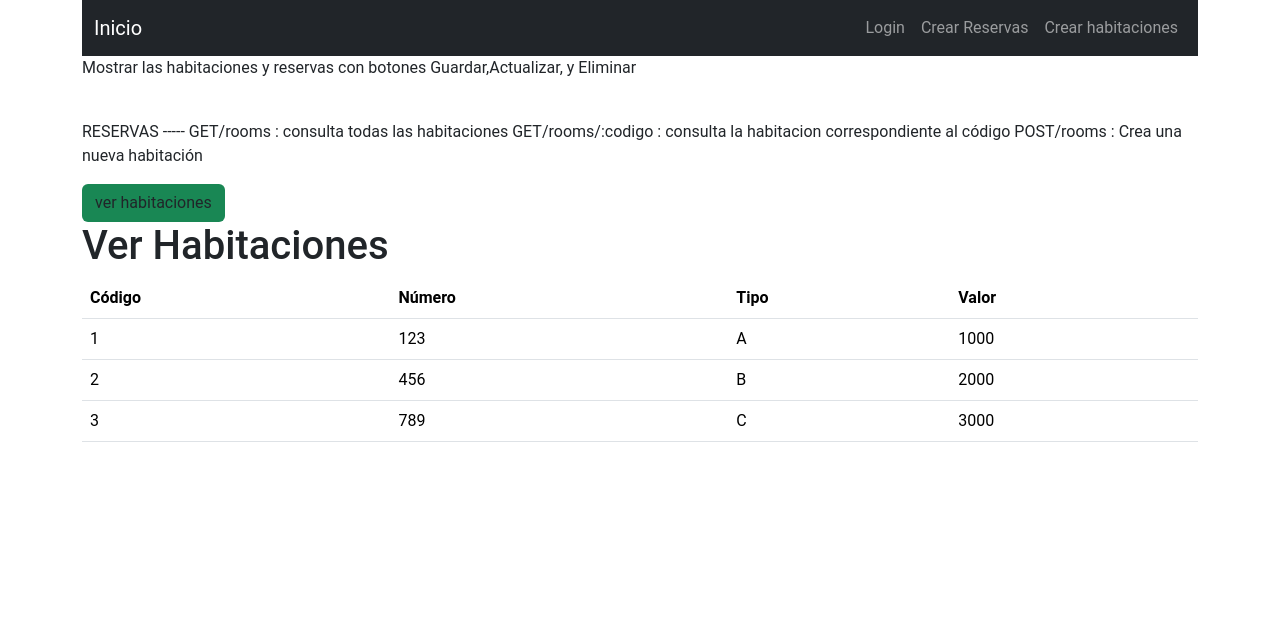
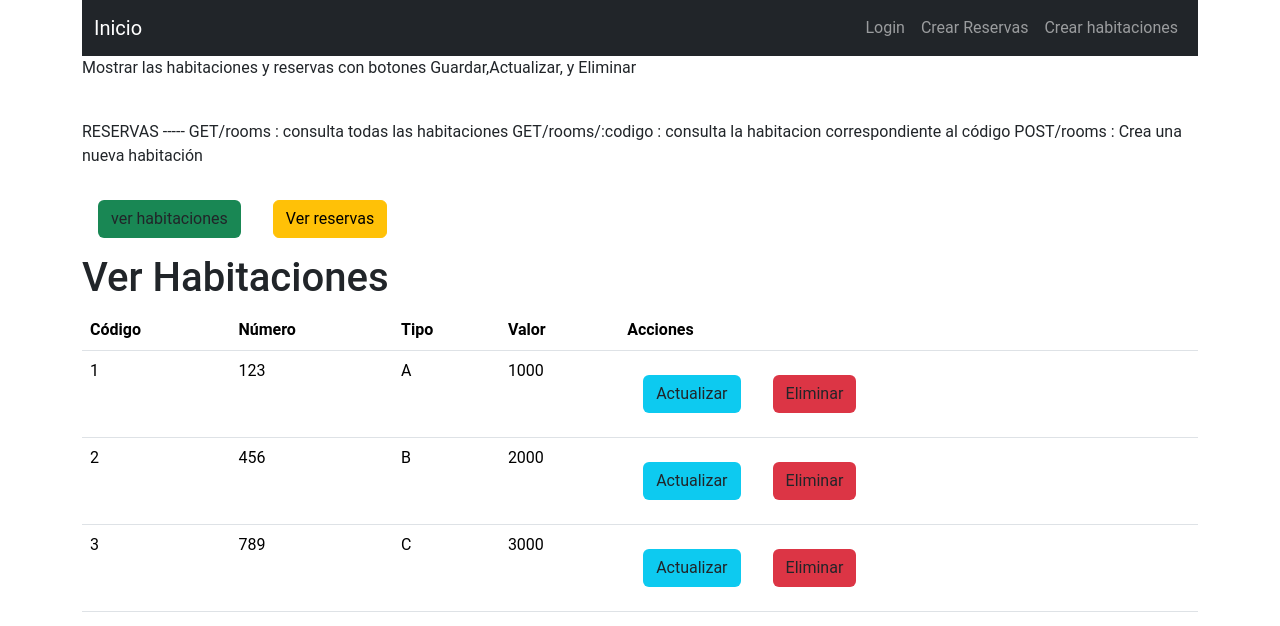
Before and after one commit to ivanlafa/Rubricaweb2_corte2, a React (Vite) app in the folder client/: page / in a window 1280 px wide. Shown: the top 626 px of the page. Built offline with nearby package versions, Linux system fonts and the light colour scheme.

Commit message:
cambios -> agregando los botones en la tabla

```diff
--- a/client/src/components/NavBar.jsx
+++ b/client/src/components/NavBar.jsx
@@ -3,7 +3,7 @@ import { Link } from 'react-router-dom';
 
 const NavBar = () => {
   return (
-    <nav className='navbar navbar-expand-lg navbar-dark bg-dark'>
+    <nav className='navbar navbar-expand-sm navbar-dark bg-dark'>
       <div className='container-fluid'>
         <Link className='navbar-brand' to='/'>Inicio</Link>
         <button className='navbar-toggler' type='button' data-bs-toggle='collapse' data-bs-target='#navbarNav' aria-controls='navbarNav' aria-expanded='false' aria-label='Toggle navigation'>
--- a/client/src/pages/Frmtablehabi.jsx
+++ b/client/src/pages/Frmtablehabi.jsx
@@ -1,7 +1,5 @@
-import React from 'react'
+import React, { useState } from 'react';
 import "../styless/styless.css";
-
-
 
 const data = [
   { codigo: 1, numero: 123, tipo: 'A', valor: 1000 },
@@ -10,9 +8,25 @@ const data = [
 ];
 
 const Frmtablehabi = () => {
+  const [tableData, setTableData] = useState(data);
+
+  const handleDelete = (index) => {
+
+    console.log("Eliminar elemento en posición", index);
+    const updatedData = [...tableData];
+    updatedData.splice(index, 1);
+    setTableData(updatedData);
+  };
+
+  const handleUpdate = (index) => {
+
+    console.log("Actualizar elemento en posición", index);
+  };
+
   return (
     <div>
-         <button className='btn bg-success'>ver habitaciones</button>
+      <button className='btn bg-success m-lg-3'>ver habitaciones</button>
+      <button type="button" class="btn btn-warning m-lg-3">Ver reservas</button>
       <h1>Ver Habitaciones</h1>
       <div className="table-responsive">
         <table className="table">
@@ -22,23 +36,27 @@ const Frmtablehabi = () => {
               <th>Número</th>
               <th>Tipo</th>
               <th>Valor</th>
+              <th>Acciones</th>
             </tr>
           </thead>
           <tbody>
-          {data.map((item, index) => (
+            {tableData.map((item, index) => (
               <tr key={index}>
                 <td>{item.codigo}</td>
                 <td>{item.numero}</td>
                 <td>{item.tipo}</td>
                 <td>{item.valor}</td>
+                <td>
+                  <button className='btn bg-info  m-lg-3' onClick={() => handleUpdate(index)}>Actualizar</button>
+                  <button className='btn bg-danger m-lg-3'onClick={() => handleDelete(index)}>Eliminar</button>
+                </td>
               </tr>
             ))}
           </tbody>
         </table>
       </div>
+    </div>
+  );
+};
 
-    </div>
-  )
-}
-
-export default Frmtablehabi
+export default Frmtablehabi;
```
Also changed, not shown: client/src/styless/Styless.css (line endings or trailing spaces). Lines whose indentation alone changed are shown as unchanged.
